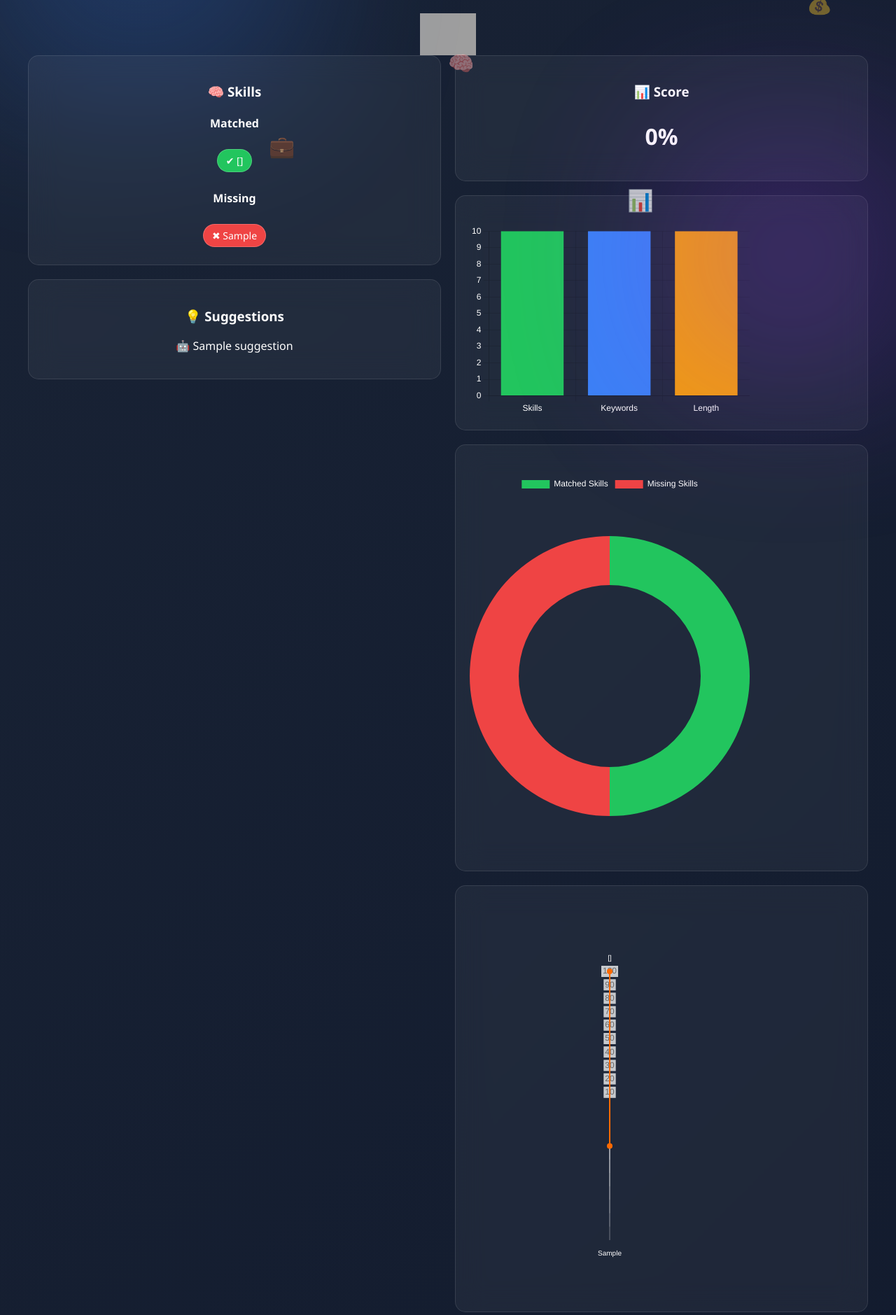
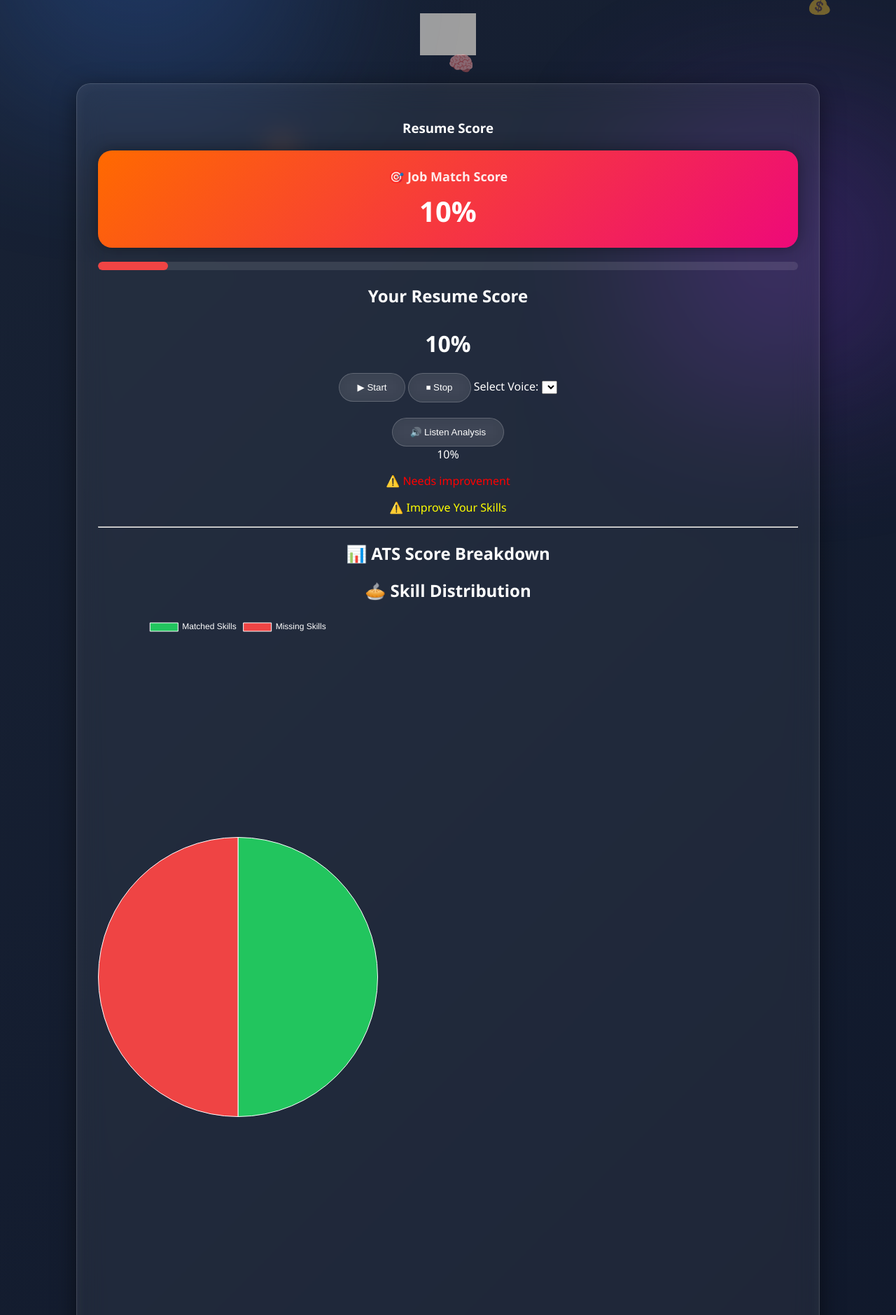
Before and after one commit to anshdixit2805/AI-Resume-Analyzer, a Flask app: template templates/result.html in a window 1280 px wide. Shown: the part 287-2166 px from the top of the page at 70% size. Run offline with Flask 3, Linux system fonts and the light colour scheme; the template is opened without the code that fills it: most values are stand-ins (such as "Sample title", 1, 10 or a date in 2020); lists and menus that the app fills with data are empty; grey boxes are pictures that could not be loaded.

```diff
--- a/templates/result.html
+++ b/templates/result.html
@@ -406,69 +406,6 @@ canvas {
     max-width: 400px;
 }
 
-.circle {
-    width: 150px;
-    height: 150px;
-    border-radius: 50%;
-    background: conic-gradient(
-        #ff6a00 calc({{ score }} * 1%),
-        rgba(255,255,255,0.1) 0
-    );
-    display: flex;
-    align-items: center;
-    justify-content: center;
-    margin: 20px auto;
-}
-
-.inner {
-    width: 110px;
-    height: 110px;
-    background: #020617;
-    border-radius: 50%;
-    display: flex;
-    align-items: center;
-    justify-content: center;
-}
-.container {
-    animation: fadeIn 1s ease-in-out;
-}
-button:active {
-    transform: scale(0.95);
-}
-.dashboard {
-    display: flex;
-    gap: 20px;
-    width: 95%;
-    max-width: 1200px;
-}
-
-.left-panel {
-    flex: 1;
-    display: flex;
-    flex-direction: column;
-    gap: 20px;
-}
-
-.right-panel {
-    flex: 1;
-    display: flex;
-    flex-direction: column;
-    gap: 20px;
-}
-.card {
-    background: rgba(255,255,255,0.05);
-    backdrop-filter: blur(20px);
-    border-radius: 15px;
-    padding: 20px;
-    border: 1px solid rgba(255,255,255,0.1);
-
-    transition: 0.3s;
-}
-
-.card:hover {
-    transform: translateY(-8px);
-    box-shadow: 0 0 25px rgba(255,106,0,0.4);
-}
 </style>
 </head>
 
@@ -495,57 +432,27 @@ button:active {
     <!-- IMAGE -->
     <img src="https://cdn-icons-png.flaticon.com/512/3135/3135715.png" width="80">
 
-    <div class="dashboard">
+    <div class="container">
 
-    <!-- LEFT SIDE -->
-    <div class="left-panel">
-        <div class="card">
-            <h3>🧠 Skills</h3>
-
-            <h4>Matched</h4>
-            {% for m in matched %}
-                <span class="tag green">✔ {{ m }}</span>
-            {% endfor %}
-
-            <h4>Missing</h4>
-            {% for ms in missing_skills %}
-                <span class="tag red">✖ {{ ms }}</span>
-            {% endfor %}
-        </div>
-
-        <div class="card">
-            <h3>💡 Suggestions</h3>
-            {% for s in suggestions %}
-                <p>🤖 {{ s }}</p>
-            {% endfor %}
-        </div>
-    </div>
-
-    <!-- RIGHT SIDE -->
-    <div class="right-panel">
-        <div class="card">
-            <h3>📊 Score</h3>
-            <h1 id="scoreCounter">0%</h1>
-        </div>
-
-        <div class="card">
-            <canvas id="barChart"></canvas>
-        </div>
-
-        <div class="card">
-            <canvas id="skillPieChart"></canvas>
-        </div>
-
-        <div class="card">
-            <canvas id="radarChart"></canvas>
-        </div>
-    </div>
-
+        <h3>Resume Score</h3>
+        <div class="score-card">
+    <h2>🎯 Job Match Score</h2>
+    <h1>{{ job_match_score }}%</h1>
+</div>
+<!-- Progress Bar -->
+<div class="progress-bar">
+    <div class="progress" style="
+        width: {{ job_match_score }}%;
+        background:
+        {% if job_match_score > 70 %}#22c55e
+        {% elif job_match_score > 40 %}#facc15
+        {% else %}#ef4444{% endif %};
+    "></div>
 </div>
 
 <div class="hero-score">
     <h2>Your Resume Score</h2>
-    <h1 id="scoreCounter">0%</h1>
+    <h1>{{ score }}%</h1>
 </div>
 
 <button onclick="speakResult()">▶ Start</button>
@@ -580,8 +487,6 @@ button:active {
 
 <hr>
 <h2>📊 ATS Score Breakdown</h2>
-<h2>📊 ATS Comparison</h2>
-<canvas id="barChart"></canvas>
 <h2>🥧 Skill Distribution</h2>
 <canvas id="skillPieChart" width="300" height="300"></canvas>
 <div class="breakdown">
@@ -770,21 +675,28 @@ document.addEventListener("mousemove", (e) => {
 <script>
 const pieCtx = document.getElementById('skillPieChart').getContext('2d');
 
-new Chart(pieCtx, {
-    type: 'doughnut',   // 👈 better than pie (premium look)
+const skillPieChart = new Chart(pieCtx, {
+    type: 'pie',
     data: {
         labels: ['Matched Skills', 'Missing Skills'],
         datasets: [{
-            data: [{{ matched|length }}, {{ missing_skills|length }}],
-            backgroundColor: ['#22c55e', '#ef4444'],
-            borderWidth: 0
+            data: [
+                {{ matched|length }},
+                {{ missing_skills|length }}
+            ],
+            backgroundColor: [
+                '#22c55e',  // green
+                '#ef4444'   // red
+            ],
+            borderWidth: 1
         }]
     },
     options: {
-        cutout: '65%',   // 👈 makes it donut style
         plugins: {
             legend: {
-                labels: { color: 'white' }
+                labels: {
+                    color: 'white'
+                }
             }
         }
     }
@@ -810,19 +722,20 @@ new Chart(radarCtx, {
         datasets: [{
             label: 'Skill Strength',
             data: skillData,
-            backgroundColor: 'rgba(255,106,0,0.2)',
-            borderColor: '#ff6a00',
-            pointBackgroundColor: '#ff6a00',
-            borderWidth: 2
+            backgroundColor: 'rgba(34,197,94,0.2)',
+            borderColor: '#22c55e',
+            borderWidth: 2,
+            pointBackgroundColor: '#22c55e'
         }]
     },
     options: {
+        responsive: true,
         scales: {
             r: {
                 min: 0,
                 max: 100,
+                angleLines: { color: "rgba(255,255,255,0.2)" },
                 grid: { color: "rgba(255,255,255,0.1)" },
-                angleLines: { color: "rgba(255,255,255,0.2)" },
                 pointLabels: { color: "white" }
             }
         },
@@ -831,58 +744,6 @@ new Chart(radarCtx, {
         }
     }
 });
-
 </script>
-<script src="https://cdn.jsdelivr.net/npm/chart.js"></script>
-<script>
-new Chart(document.getElementById("barChart"), {
-    type: "bar",
-    data: {
-        labels: ["Skills", "Keywords", "Length"],
-        datasets: [{
-            data: [{{skills_score}}, {{keyword_score}}, {{length_score}}],
-            backgroundColor: ["#22c55e", "#3b82f6", "#f59e0b"]
-        }]
-    },
-    options: {
-        plugins: { legend: { display: false } },
-        scales: {
-            x: { ticks: { color: "white" } },
-            y: { ticks: { color: "white" } }
-        }
-    }
-});
-</script>
-<script>
-const barCtx = document.getElementById('barChart').getContext('2d');
-
-new Chart(barCtx, {
-    type: 'bar',
-    data: {
-        labels: ['Skills', 'Keywords', 'Length'],
-        datasets: [{
-            label: 'ATS Score',
-            data: [{{ skills_score }}, {{ keyword_score }}, {{ length_score }}],
-            backgroundColor: ['#22c55e', '#3b82f6', '#facc15']
-        }]
-    },
-    options: {
-        plugins: {
-            legend: { display: false }
-        },
-        scales: {
-            x: {
-                ticks: { color: 'white' }
-            },
-            y: {
-                ticks: { color: 'white' },
-                beginAtZero: true,
-                max: 100
-            }
-        }
-    }
-});
-</script>
-
 </body>
 </html>
```
